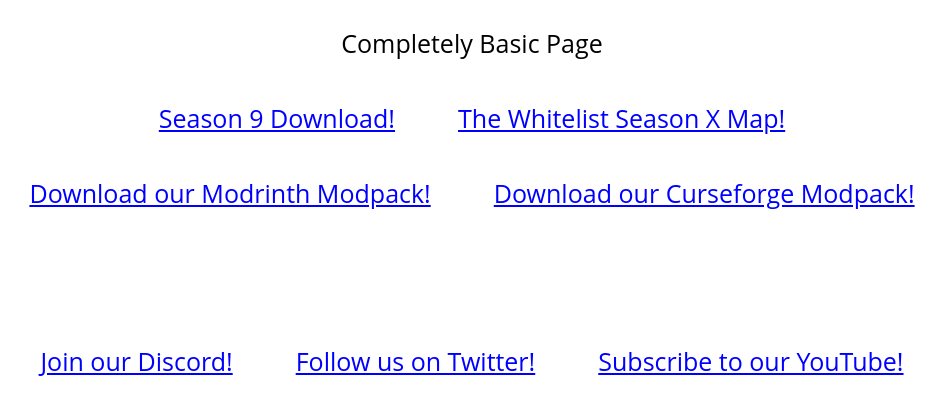
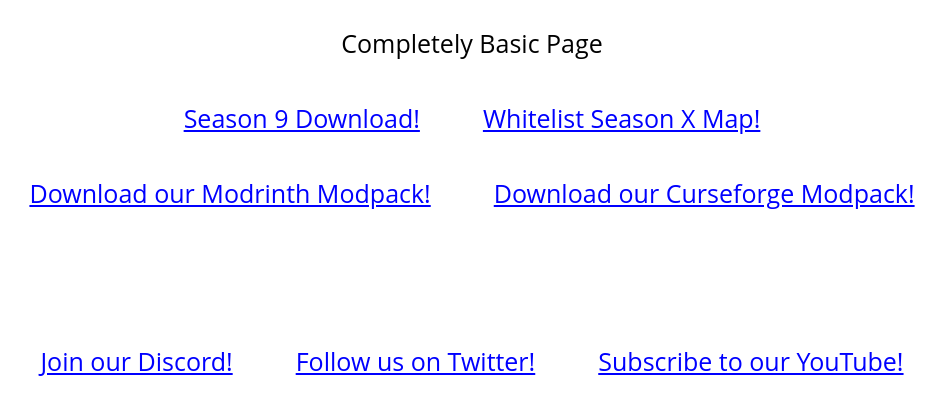
Before and after one commit to LunasScarlet/LunasScarlet.github.io, a plain HTML site: page index.html in a window 1280 px wide. Shown: the part 144-558 px from the top of the page, without its empty margins (168-1112 px from the left). Drawn offline with Linux system fonts and the light colour scheme.

Commit message:
Update index.html

```diff
--- a/index.html
+++ b/index.html
@@ -9,7 +9,7 @@
 <body>
 <h1>WhitelistSMP</h1>
 <p>Completely Basic Page</p>
-<p><a href="https://drive.google.com/file/d/1IVh-Azh4QGKWnu5tISy57kxcOJgqCQLq/view?usp=sharing"/>Season 9 Download!</a> <span style="width: 50px;display:inline-block"></span> <a href="https://map.whitelistsmp.net/"/>The Whitelist Season X Map!</a> </p> </p>
+<p><a href="https://drive.google.com/file/d/1IVh-Azh4QGKWnu5tISy57kxcOJgqCQLq/view?usp=sharing"/>Season 9 Download!</a> <span style="width: 50px;display:inline-block"></span> <a href="https://map.whitelistsmp.net/"/>Whitelist Season X Map!</a> </p> </p>
 <p><a href="https://modrinth.com/modpack/whitelistsmp"/>Download our Modrinth Modpack!</a> <span style="width: 50px;display:inline-block"></span> <a href="https://www.curseforge.com/minecraft/modpacks/whitelistsmp/files/5810255"/>Download our Curseforge Modpack!</a>  </p>
 <br>
 <br>
```
